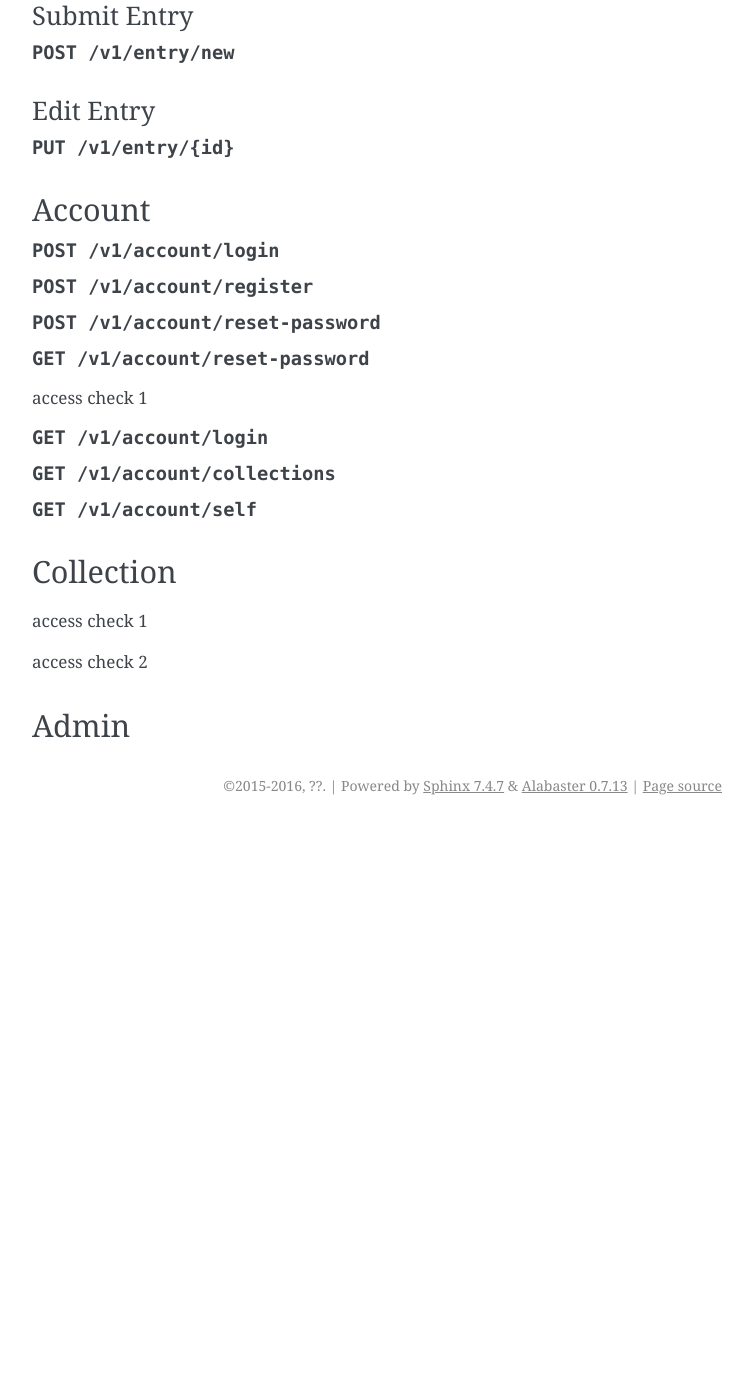
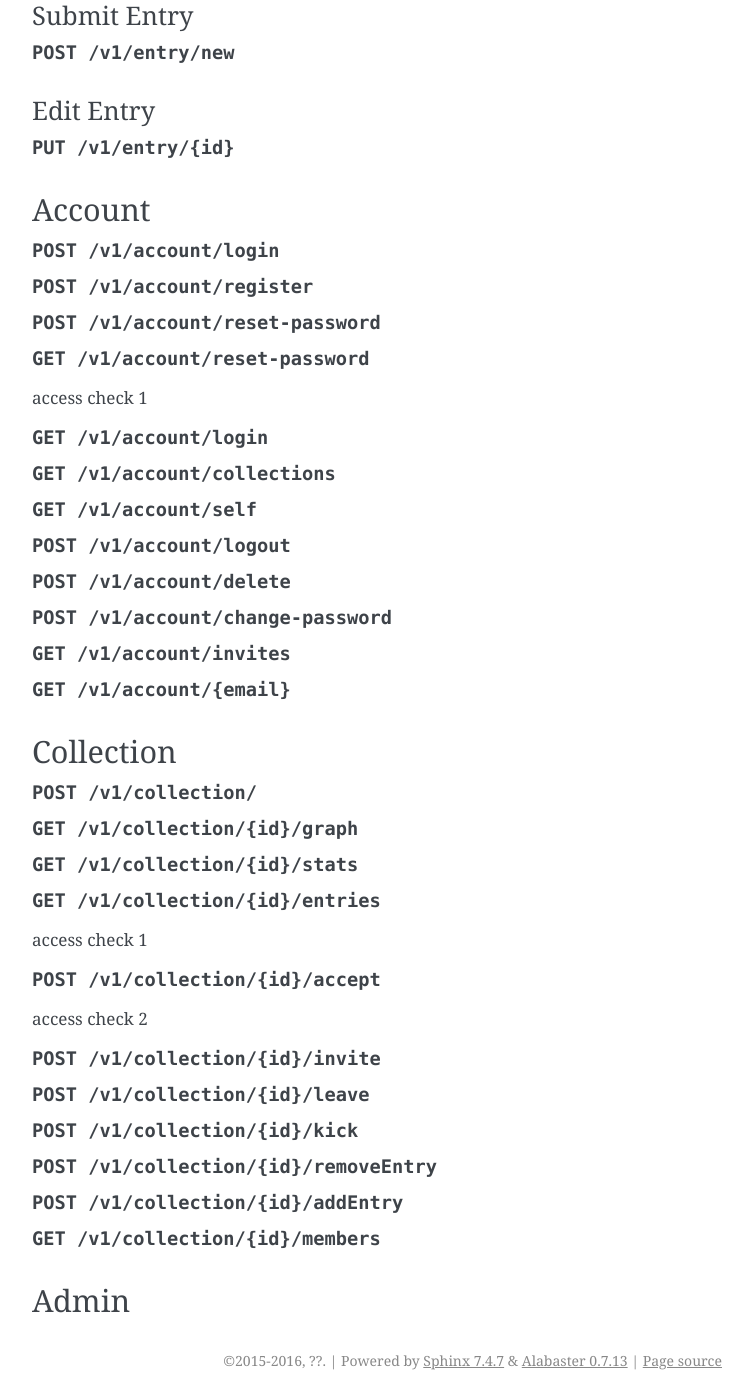
Before and after one commit to sergiorico/backend, a Sphinx documentation site: the page built from docs/api.rst, in a window 1280 px wide and 1400 px high, scrolled down 2175 px. Shown: the whole window, without its empty margins (388-1141 px from the left). Built offline with Sphinx 7.4.7, drawn with Linux system fonts in a browser that asks for light colours; before the commit the page ends 3000 px from its top, so only the background shows below that; some of the changed lines change nothing that is shown.

Commit message:
Fix missing colon from http directives

```diff
--- a/docs/api.rst
+++ b/docs/api.rst
@@ -125,43 +125,43 @@ access check 1
 
 .. http:get:: /v1/account/self
 
-.. http:post /v1/account/logout
+.. http:post:: /v1/account/logout
 
-.. http:post /v1/account/delete
+.. http:post:: /v1/account/delete
 
-.. http:post /v1/account/change-password
+.. http:post:: /v1/account/change-password
 
-.. http:get /v1/account/invites
+.. http:get:: /v1/account/invites
 
-.. http:get /v1/account/{email}
+.. http:get:: /v1/account/{email}
 
 Collection
 ----------
-.. http:post /v1/collection/
+.. http:post:: /v1/collection/
 
-.. http:get /v1/collection/{id}/graph
+.. http:get:: /v1/collection/{id}/graph
 
-.. http:get /v1/collection/{id}/stats
+.. http:get:: /v1/collection/{id}/stats
 
-.. http:get /v1/collection/{id}/entries
+.. http:get:: /v1/collection/{id}/entries
 
 access check 1
 
-.. http:post /v1/collection/{id}/accept
+.. http:post:: /v1/collection/{id}/accept
 
 access check 2
 
-.. http:post /v1/collection/{id}/invite
+.. http:post:: /v1/collection/{id}/invite
 
-.. http:post /v1/collection/{id}/leave
+.. http:post:: /v1/collection/{id}/leave
 
-.. http:post /v1/collection/{id}/kick
+.. http:post:: /v1/collection/{id}/kick
 
-.. http:post /v1/collection/{id}/removeEntry
+.. http:post:: /v1/collection/{id}/removeEntry
 
-.. http:post /v1/collection/{id}/addEntry
+.. http:post:: /v1/collection/{id}/addEntry
 
-.. http:get /v1/collection/{id}/members
+.. http:get:: /v1/collection/{id}/members
 
 
 Admin
```
